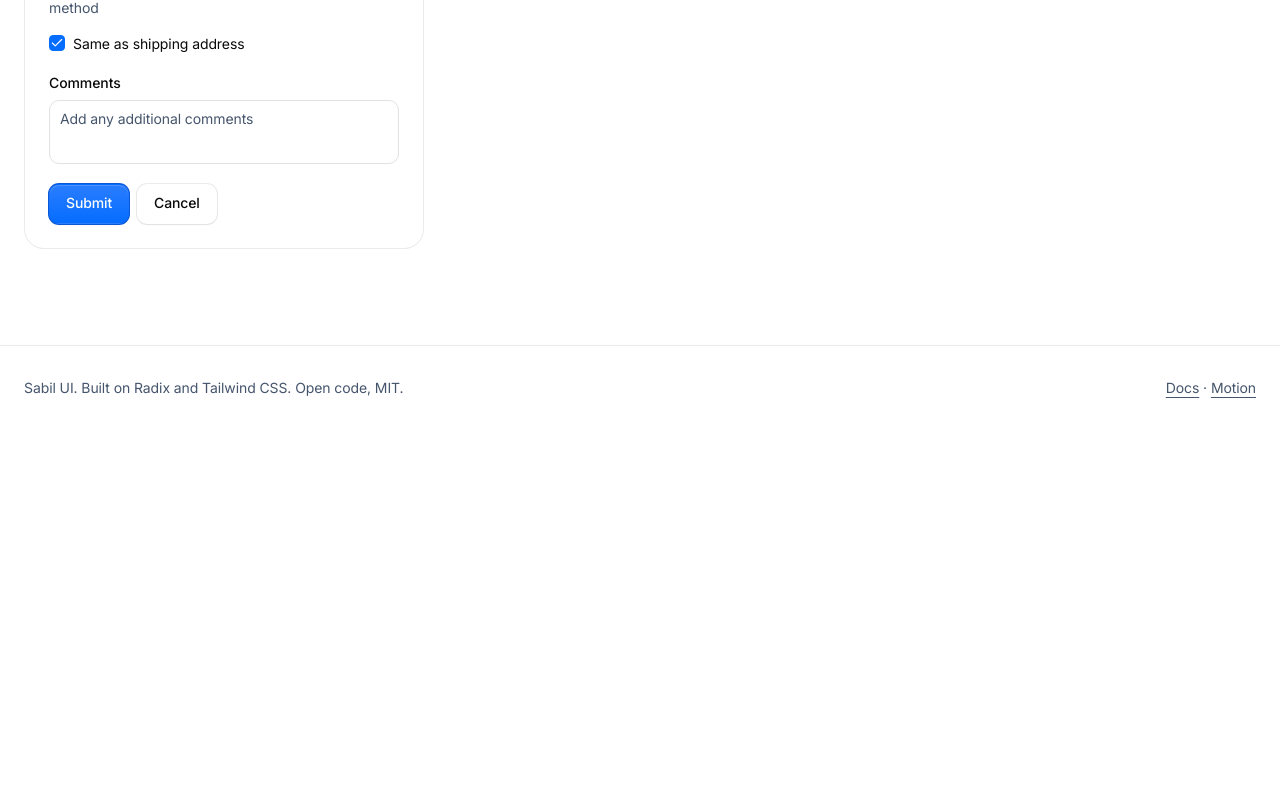
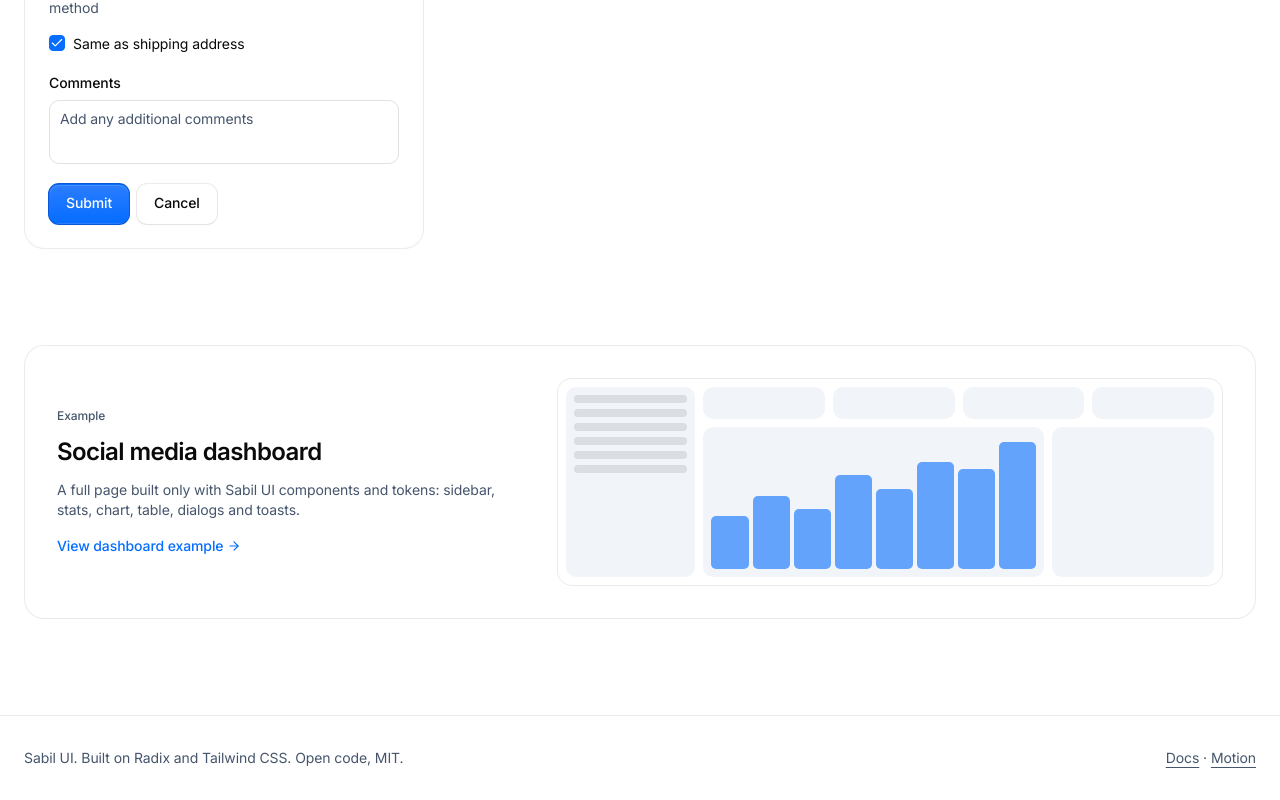
Before and after one commit to muttaqinsabilul/sabil-ui, a Next.js app: page / in a window 1280 px wide. Shown: the part 1627-2427 px from the top of the page. Before the commit the page ends 2057 px from the top, so only its background shows below. Built offline with nearby package versions, Linux system fonts and the light colour scheme.

Commit message:
feat: home page card linking to the social media dashboard example
Co-Authored-By: Claude Opus 5.5 <noreply@anthropic.com>

```diff
--- a/app/page.tsx
+++ b/app/page.tsx
@@ -94,6 +94,51 @@ export default function HomePage() {
         </div>
       </section>
 
+      <section className="mx-auto max-w-screen-xl px-4 pb-24 md:px-6">
+        <Reveal>
+          <Link
+            href="/dashboard"
+            className="group grid items-center gap-6 overflow-hidden rounded-2xl border bg-card p-6 transition-colors duration-150 hover:bg-muted/40 sm:p-8 md:grid-cols-[1fr_1.4fr]"
+          >
+            <div className="flex flex-col items-start gap-3">
+              <span className="text-xs font-medium text-muted-foreground">Example</span>
+              <h2 className="text-2xl font-semibold tracking-tight">Social media dashboard</h2>
+              <p className="text-sm text-pretty text-muted-foreground">
+                A full page built only with {siteConfig.name} components and tokens: sidebar, stats, chart, table,
+                dialogs and toasts.
+              </p>
+              <span className="mt-1 inline-flex items-center gap-1 text-sm font-medium text-primary">
+                View dashboard example
+                <ArrowRightIcon className="size-3.5 transition-transform duration-200 ease-out group-hover:translate-x-0.5" />
+              </span>
+            </div>
+            {/* Schematic preview of the dashboard layout. */}
+            <div aria-hidden className="flex h-44 gap-2 rounded-xl border bg-background p-2 sm:h-52">
+              <div className="flex w-1/5 flex-col gap-1.5 rounded-lg bg-muted p-2">
+                {Array.from({ length: 6 }, (_, i) => (
+                  <div key={i} className="h-2 rounded-full bg-foreground/10" />
+                ))}
+              </div>
+              <div className="flex flex-1 flex-col gap-2">
+                <div className="grid grid-cols-4 gap-2">
+                  {Array.from({ length: 4 }, (_, i) => (
+                    <div key={i} className="h-8 rounded-lg bg-muted" />
+                  ))}
+                </div>
+                <div className="flex flex-1 gap-2">
+                  <div className="flex flex-[2] items-end gap-1 rounded-lg bg-muted p-2">
+                    {[40, 55, 45, 70, 60, 80, 75, 95].map((h, i) => (
+                      <div key={i} className="flex-1 rounded-sm bg-primary/60" style={{ height: `${h}%` }} />
+                    ))}
+                  </div>
+                  <div className="flex-1 rounded-lg bg-muted" />
+                </div>
+              </div>
+            </div>
+          </Link>
+        </Reveal>
+      </section>
+
       <footer className="border-t">
         <div className="mx-auto flex max-w-screen-2xl flex-col gap-2 px-4 py-8 text-sm text-muted-foreground md:flex-row md:items-center md:justify-between md:px-6">
           <p>{siteConfig.name}. Built on Radix and Tailwind CSS. Open code, MIT.</p>
```
